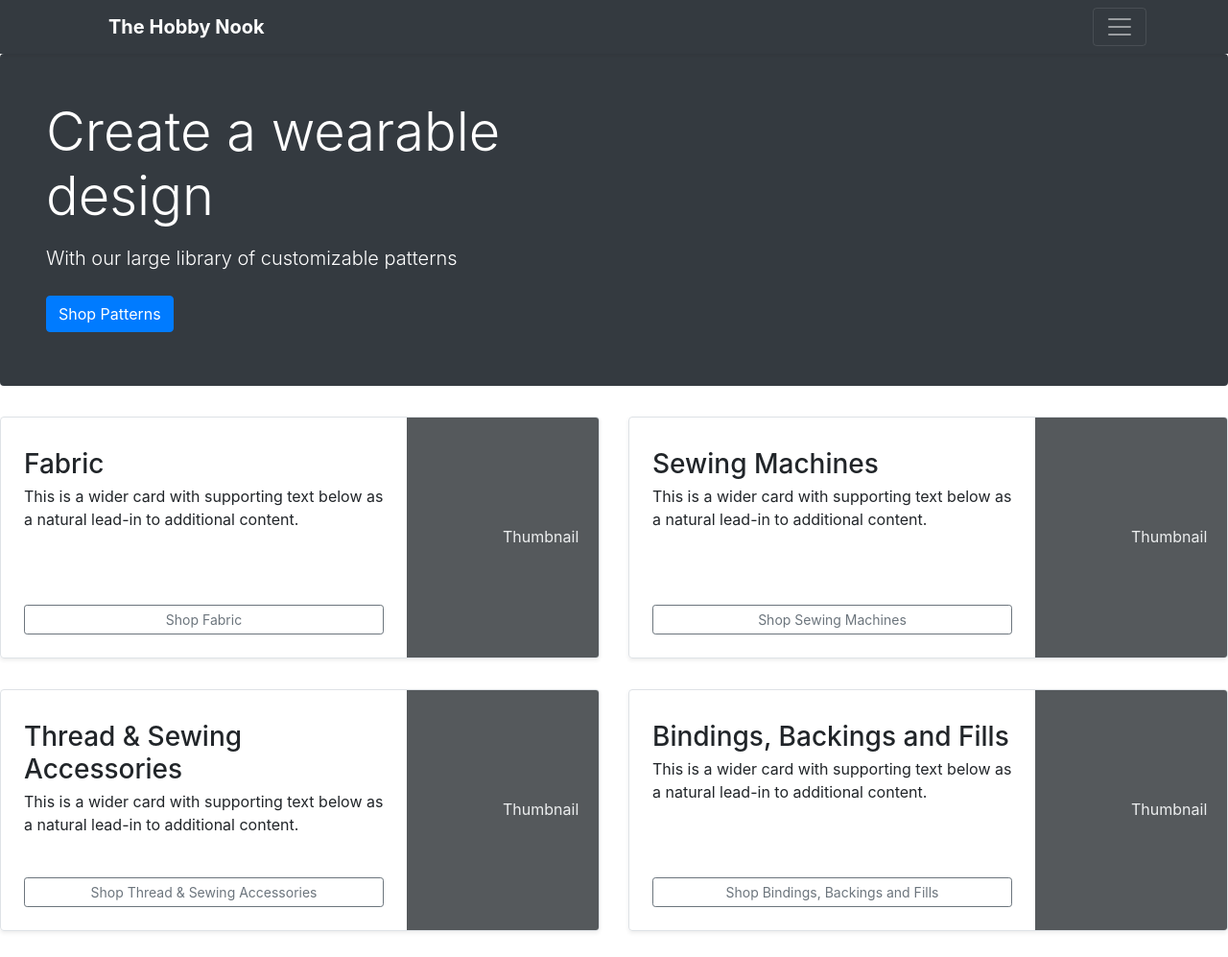
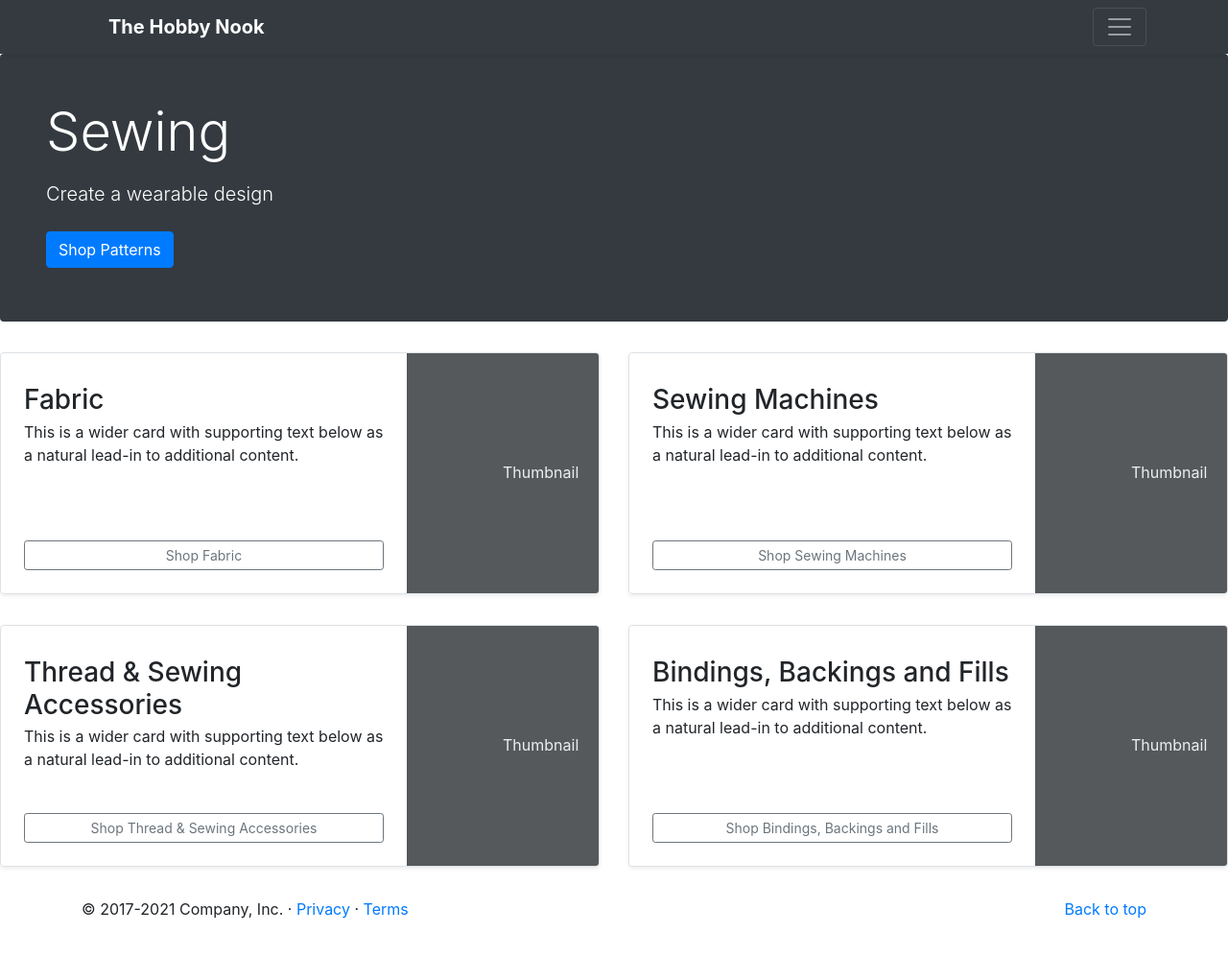
Before and after one commit to JenniferRuth1/UX_UI_HW_21, a plain HTML site: page sewing.html in a window 1280 px wide. Shown: the top 997 px of the page at 96% size. After the commit the page ends 975 px from the top, so only its background shows below. Drawn offline with nearby package versions, Linux system fonts and the light colour scheme.

Commit message:
Update sewing.html

```diff
--- a/sewing.html
+++ b/sewing.html
@@ -64,8 +64,8 @@
           </header>
           <div class="jumbotron p-4 p-md-5 text-white rounded bg-dark">
             <div class="col-md-6 px-0">
-              <h1 class="display-4 font">Create a wearable design</h1>
-              <p class="lead my-3">With our large library of customizable patterns</p>
+              <h1 class="display-4 font">Sewing</h1>
+              <p class="lead my-3">Create a wearable design</p>
               <a href="#" class="btn btn-primary my-2">Shop Patterns</a>
             </div>
           </div>
```
